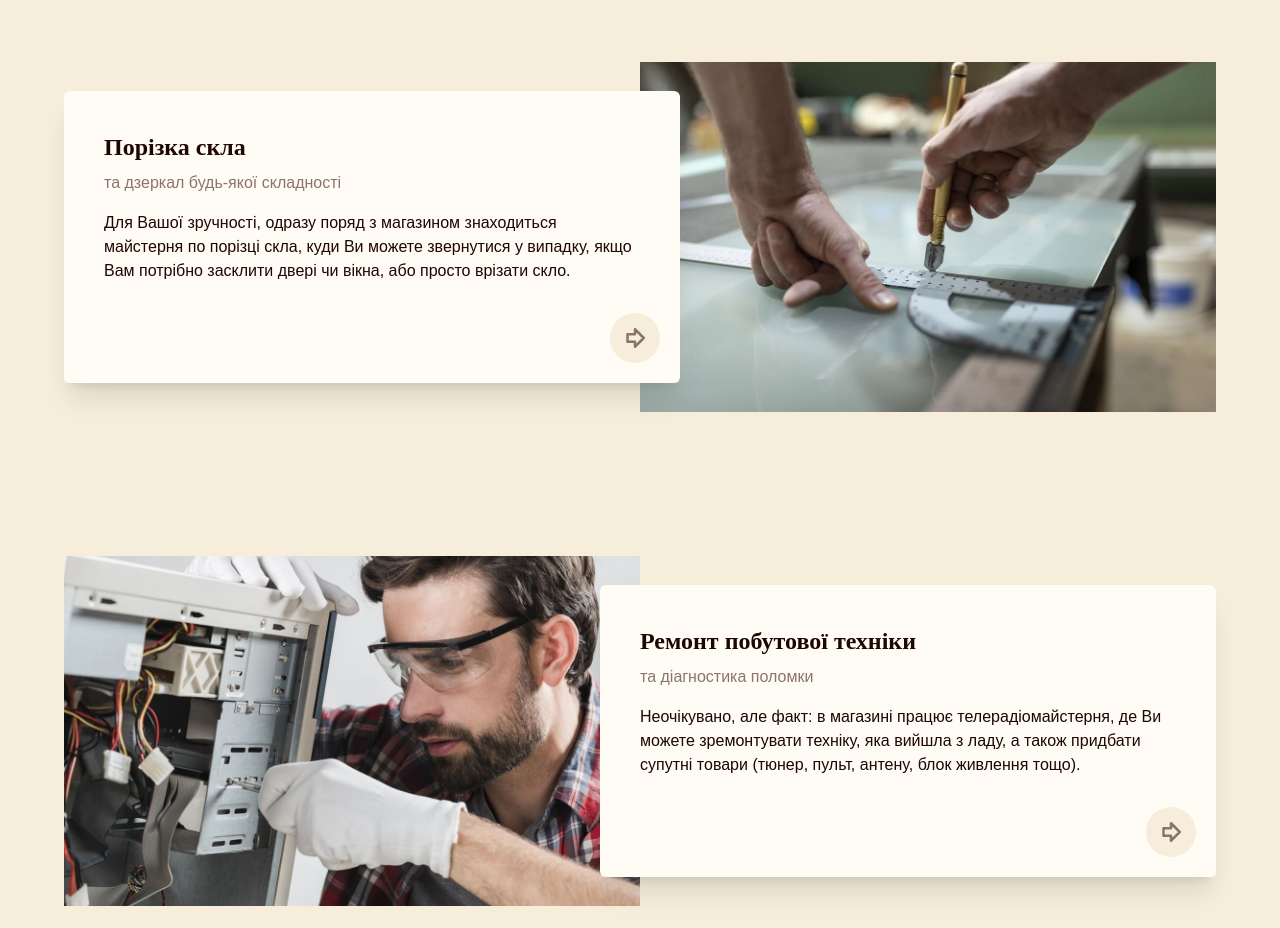
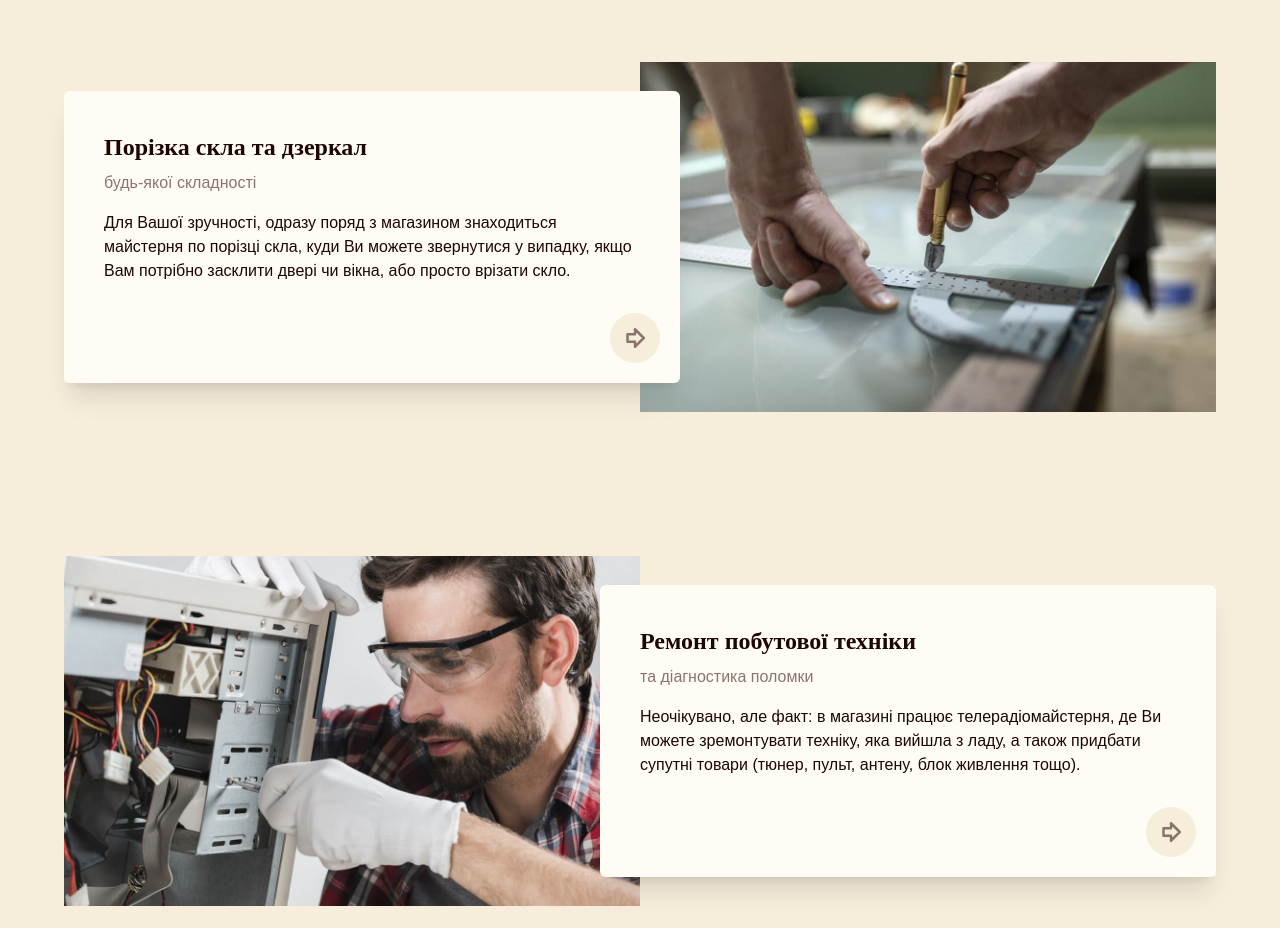
Before and after one commit to RoksolanaVeres/Doors_website, a React (Vite) app: page /services in a window 1280 px wide. Shown: the part 1580-2508 px from the top of the page. Built offline with nearby package versions, Linux system fonts and the light colour scheme.

Commit message:
added translation to ServicesPage

```diff
--- a/src/components/pages/ServicesPage.jsx
+++ b/src/components/pages/ServicesPage.jsx
@@ -3,77 +3,86 @@ import deliveryImg from "@/assets/doors-img/unsplash-images/delivery.jpg";
 import doorInstallationImg from "@/assets/doors-img/unsplash-images/doors-installation.jpg";
 import electricalAppliancesImg from "@/assets/doors-img/unsplash-images/electrical-appliances.jpg";
 import glassCuttingImg from "@/assets/doors-img/unsplash-images/glass-cutting.jpg";
+import { useAnimationOncePerSession } from "@/hooks/useAnimationOncePerSession";
+import { l10n } from "@/textTranslation";
+import { motion, useInView } from "framer-motion";
 import { ArrowBigUp } from "lucide-react";
-import { useEffect, useRef } from "react";
+import { useContext, useEffect, useRef } from "react";
 import { Helmet } from "react-helmet-async";
-import { useInView } from "framer-motion";
-import { useAnimationOncePerSession } from "@/hooks/useAnimationOncePerSession";
-import { motion } from "framer-motion";
+import { LanguageContext } from "../store/LanguageContext";
+
+export default function ServicesPage() {
+  const { language } = useContext(LanguageContext);
+  const servicesText = l10n[language].servicesPage;
 
   const OUR_SERVICES = [
     {
       id: 1,
-    header: "Професійна консультація",
-    subheader: "з питань вікон та дверей",
       img: counsultingImg,
-    details: `Якщо серед різноманіття вибору, яке ми пропонуємо, Вам важко обрати саме ті двері чи вікна, наші досвідчені консультанти
-    завжди готові прийти на допомогу. Ми врахуємо всі Ваші побажання і порадимо найкращий варіант.`,
+      header: servicesText.consulting.header,
+      subheader: servicesText.consulting.subheader,
+      details: servicesText.consulting.details,
       backCard: {
-      header: "Отримати консультацію можна за телефоном:",
-      phones: ["(068) 234-94-04 - Тарас", "(099) 223-64-26 - Оксана"],
+        header: servicesText.consulting.backCard.header,
+        phones: servicesText.consulting.backCard.phones,
+        visitUs: servicesText.visitUs.text,
+        address: servicesText.visitUs.address,
       },
     },
     {
       id: 2,
-    header: "Привіз замовлення",
-    subheader: "в межах Івано-Франківська та поза ним",
       img: deliveryImg,
-    details: `Купуючи у нас товари, Вам не варто хвилюватися про їх доставлення, адже ми також надаємо послуги
-    з вантажного перевезення.`,
+      header: servicesText.delivery.header,
+      subheader: servicesText.delivery.subheader,
+      details: servicesText.delivery.details,
       backCard: {
-      header: "З питань доставки звертайтесь за телефоном:",
-      phones: ["(068) 234-94-04 - Тарас", "(099) 223-64-26 - Оксана"],
+        header: servicesText.delivery.backCard.header,
+        phones: servicesText.delivery.backCard.phones,
+        visitUs: servicesText.visitUs.text,
+        address: servicesText.visitUs.address,
       },
     },
     {
       id: 3,
-    header: "Монтаж дверей та вікон",
-    subheader: "а також демонтаж старих дверей та вікон",
       img: doorInstallationImg,
-    details: `Наші спеціалісти забезпечать встановлення вікон та дверей з дотриманням найвищих стандартів якості.
-    Також можливий виклик майстра додому для зняття попередніх замірів.`,
+      header: servicesText.installation.header,
+      subheader: servicesText.installation.subheader,
+      details: servicesText.installation.details,
       backCard: {
-      header: "Обговорити деталі можна за телефоном:",
-      phones: ["(068) 234-94-04 - Тарас", "(099) 223-64-26 - Оксана"],
+        header: servicesText.installation.backCard.header,
+        phones: servicesText.installation.backCard.phones,
+        visitUs: servicesText.visitUs.text,
+        address: servicesText.visitUs.address,
       },
     },
     {
       id: 4,
-    header: "Порізка скла",
-    subheader: "та дзеркал будь-якої складності",
       img: glassCuttingImg,
-    details: `Для Вашої зручності, одразу поряд з магазином знаходиться майстерня по порізці скла, куди Ви можете звернутися
-    у випадку, якщо Вам потрібно засклити двері чи вікна, або просто врізати скло.`,
+      header: servicesText.glassCutting.header,
+      subheader: servicesText.glassCutting.subheader,
+      details: servicesText.glassCutting.details,
       backCard: {
-      header: "Дізнатись деталі можна за телефоном:",
-      phones: ["(099) 956-87-89 - Богдан"],
+        header: servicesText.glassCutting.backCard.header,
+        phones: servicesText.glassCutting.backCard.phones,
+        visitUs: servicesText.visitUs.text,
+        address: servicesText.visitUs.address,
       },
     },
     {
       id: 5,
-    header: "Ремонт побутової техніки",
-    subheader: "та діагностика поломки",
       img: electricalAppliancesImg,
-    details: `Неочікувано, але факт: в магазині працює телерадіомайстерня, де Ви можете зремонтувати техніку,
-    яка вийшла з ладу, а також придбати супутні товари (тюнер, пульт, антену, блок живлення тощо).`,
+      header: servicesText.repair.header,
+      subheader: servicesText.repair.subheader,
+      details: servicesText.repair.details,
       backCard: {
-      header: "З питань ремонту техніки дзвоніть за телефоном:",
-      phones: [" (095) 924-62-08 - Микола"],
+        header: servicesText.repair.backCard.header,
+        phones: servicesText.repair.backCard.phones,
+        visitUs: servicesText.visitUs.text,
+        address: servicesText.visitUs.address,
       },
     },
   ];
 
-export default function ServicesPage() {
   useEffect(() => {
     window.scroll(0, 0);
   }, []);
@@ -103,14 +112,13 @@ export default function ServicesPage() {
 }
 
 function ServiceItem({ service }) {
-  const serviceRef = useRef(null)
+  const serviceRef = useRef(null);
   const serviceIsInView = useInView(serviceRef, {
     once: true,
     margin: "-200px",
   });
-    const serviceAnimationHasPlayed = useAnimationOncePerSession(
-      "serviceAnimation",
-    );
+  const serviceAnimationHasPlayed =
+    useAnimationOncePerSession("serviceAnimation");
 
   const serviceVariants = !serviceAnimationHasPlayed
     ? {
@@ -164,8 +172,8 @@ function ServiceItem({ service }) {
                   return <p key={phone}>{phone}</p>;
                 })}
               </div>
-              <h3 className="mt-4">Або завітайте до нас особисто:</h3>
-              <p>м.Івано-Франківськ, вул.Тичини 19А</p>
+              <h3 className="mt-4">{service.backCard.visitUs}</h3>
+              <p>{service.backCard.address}</p>
             </div>
           </div>
         </div>
--- a/src/textTranslation.js
+++ b/src/textTranslation.js
@@ -55,6 +55,64 @@ export const l10n = {
           entranceDoors: "Entrance Doors",
           interiorDoors: "Interior Doors",
           windows: "Windows",
+        },
+      },
+    },
+    servicesPage: {
+      visitUs: {
+        text: "Or visit us in person:",
+        address: "Ivano-Frankivsk city, 19A Tychyna str.",
+      },
+      consulting: {
+        header: "Professional consultation",
+        subheader: "on windows and doors",
+        details: `Struggling to choose the perfect doors or windows from our wide range of options?
+        Our skilled consultants are at your service! We'll take into account all your preferences and guide
+        you to the best choice possible. Let's find the ideal solution together!`,
+        backCard: {
+          header: "To get a consultation, just call us:",
+          phones: ["(068) 234-94-04 - Taras", "(099) 223-64-26 - Oksana"],
+        },
+      },
+      delivery: {
+        header: "Delivery services",
+        subheader: "within Ivano-Frankivsk and surrounding areas",
+        details: `When you buy from us, you don't need to worry about delivery since
+        we also provide freight transportation services.`,
+        backCard: {
+          header: "For delivery details, please contact us at:",
+          phones: ["(068) 234-94-04 - Taras", "(099) 223-64-26 - Oksana"],
+        },
+      },
+      installation: {
+        header: "Installation of doors and windows",
+        subheader: "and removal of old ones",
+        details: `Our experts guarantee top-quality installation of windows and doors, tailored to the highest standards.
+        We also offer the option of scheduling a home visit for preliminary measurements.`,
+        backCard: {
+          header: "Feel free to discuss the details over the phone:",
+          phones: ["(068) 234-94-04 - Taras", "(099) 223-64-26 - Oksana"],
+        },
+      },
+      glassCutting: {
+        header: "Glass and mirror cutting",
+        subheader: "of any complexity",
+        details: `For your convenience, there is a glass cutting workshop right next to our store.
+       Whether you need to glaze doors or windows or simply cut glass, we will take care of it!`,
+        backCard: {
+          header: "We can answer all your questions over the phone:",
+          phones: ["(099) 956-87-89 - Bohdan"],
+        },
+      },
+      repair: {
+        header: "Repair of household appliances",
+        subheader: "and diagnostics of malfunctions",
+        details: `Surprise, surprise: our store has also a tele-radio workshop where you can fix your appliances
+        and find all the extras you need — like tuners, remote controls, antennas, power supplies, and more!`,
+        backCard: {
+          header:
+            "For questions about appliance repairs, feel free to reach out to us by phone:",
+          phones: ["(095) 924-62-08 - Mykola"],
         },
       },
     },
@@ -117,5 +175,63 @@ export const l10n = {
         },
       },
     },
+    servicesPage: {
+      visitUs: {
+        text: "Або завітайте до нас особисто:",
+        address: "м.Івано-Франківськ, вул.Тичини 19А",
+      },
+      consulting: {
+        header: "Професійна консультація",
+        subheader: "з питань вікон та дверей",
+        details: `Якщо серед різноманіття вибору, яке ми пропонуємо, Вам важко обрати саме ті двері
+        чи вікна, наші досвідчені консультанти завжди готові прийти на допомогу.
+        Ми врахуємо всі Ваші побажання і порадимо найкращий варіант.`,
+        backCard: {
+          header: "Отримати консультацію можна за телефоном:",
+          phones: ["(068) 234-94-04 - Тарас", "(099) 223-64-26 - Оксана"],
+        },
+      },
+      delivery: {
+        header: "Привіз замовлення",
+        subheader: "в межах Івано-Франківська та поза ним",
+        details: `Купуючи у нас товари, Вам не варто хвилюватися про їх доставлення, адже ми також надаємо послуги
+        з вантажного перевезення.`,
+        backCard: {
+          header: "З питань доставки звертайтесь за телефоном:",
+          phones: ["(068) 234-94-04 - Тарас", "(099) 223-64-26 - Оксана"],
+        },
+      },
+      installation: {
+        header: "Монтаж дверей та вікон",
+        subheader: "а також демонтаж старих дверей та вікон",
+        details: `Наші спеціалісти забезпечать встановлення вікон та дверей з дотриманням
+        найвищих стандартів якості. Також можливий виклик майстра додому для зняття попередніх замірів.`,
+        backCard: {
+          header: "Обговорити деталі можна за телефоном:",
+          phones: ["(068) 234-94-04 - Тарас", "(099) 223-64-26 - Оксана"],
+        },
+      },
+      glassCutting: {
+        header: "Порізка скла та дзеркал",
+        subheader: "будь-якої складності",
+        details: `Для Вашої зручності, одразу поряд з магазином знаходиться майстерня по порізці скла,
+        куди Ви можете звернутися у випадку, якщо Вам потрібно засклити двері чи вікна,
+        або просто врізати скло.`,
+        backCard: {
+          header: "Дізнатись деталі можна за телефоном:",
+          phones: ["(099) 956-87-89 - Богдан"],
+        },
+      },
+      repair: {
+        header: "Ремонт побутової техніки",
+        subheader: "та діагностика поломки",
+        details: `Неочікувано, але факт: в магазині працює телерадіомайстерня, де Ви можете зремонтувати техніку,
+        яка вийшла з ладу, а також придбати супутні товари (тюнер, пульт, антену, блок живлення тощо).`,
+        backCard: {
+          header: "З питань ремонту техніки дзвоніть за телефоном:",
+          phones: ["(095) 924-62-08 - Микола"],
+        },
+      },
+    },
   },
 };
```
Lines whose indentation alone changed are shown as unchanged.
